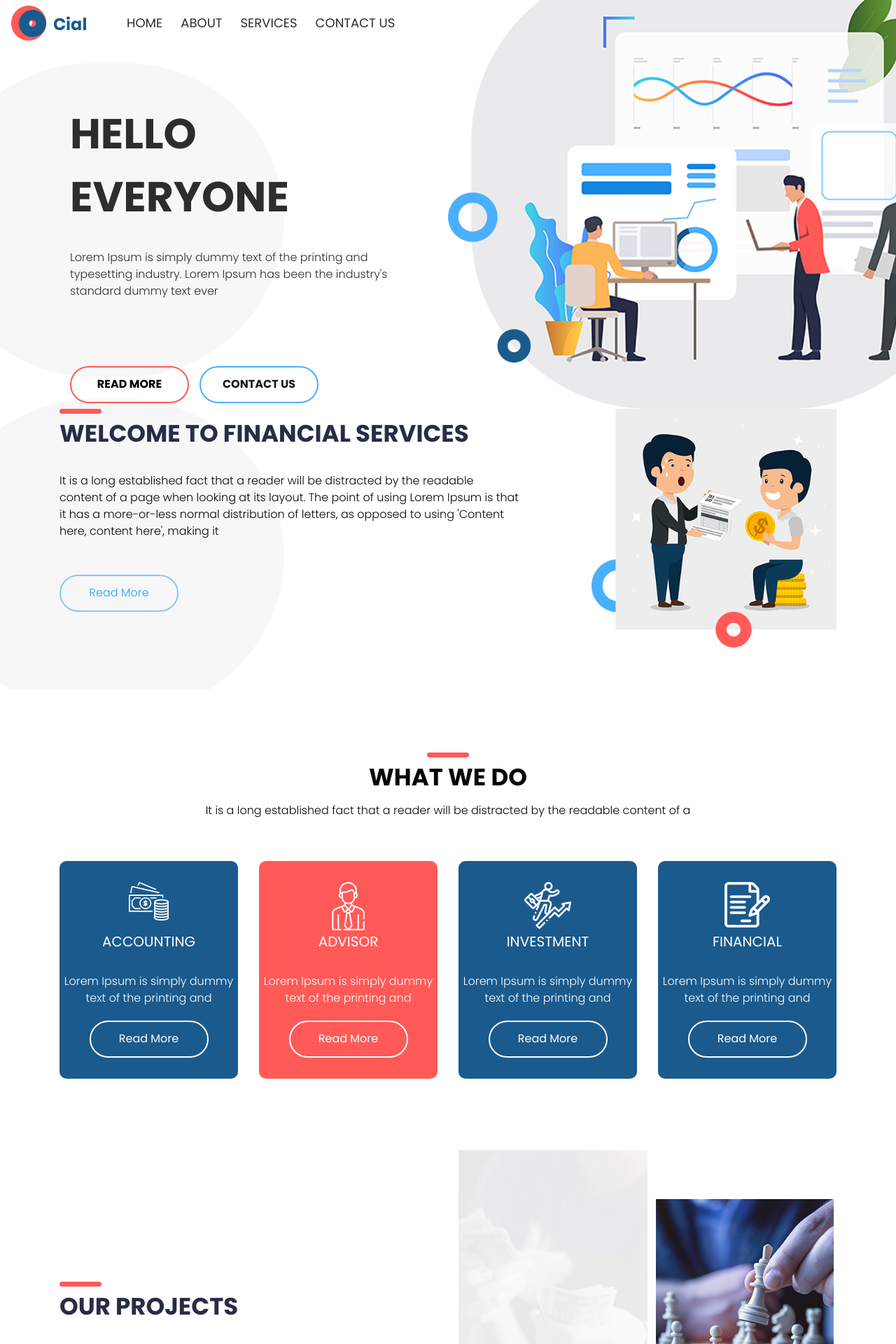
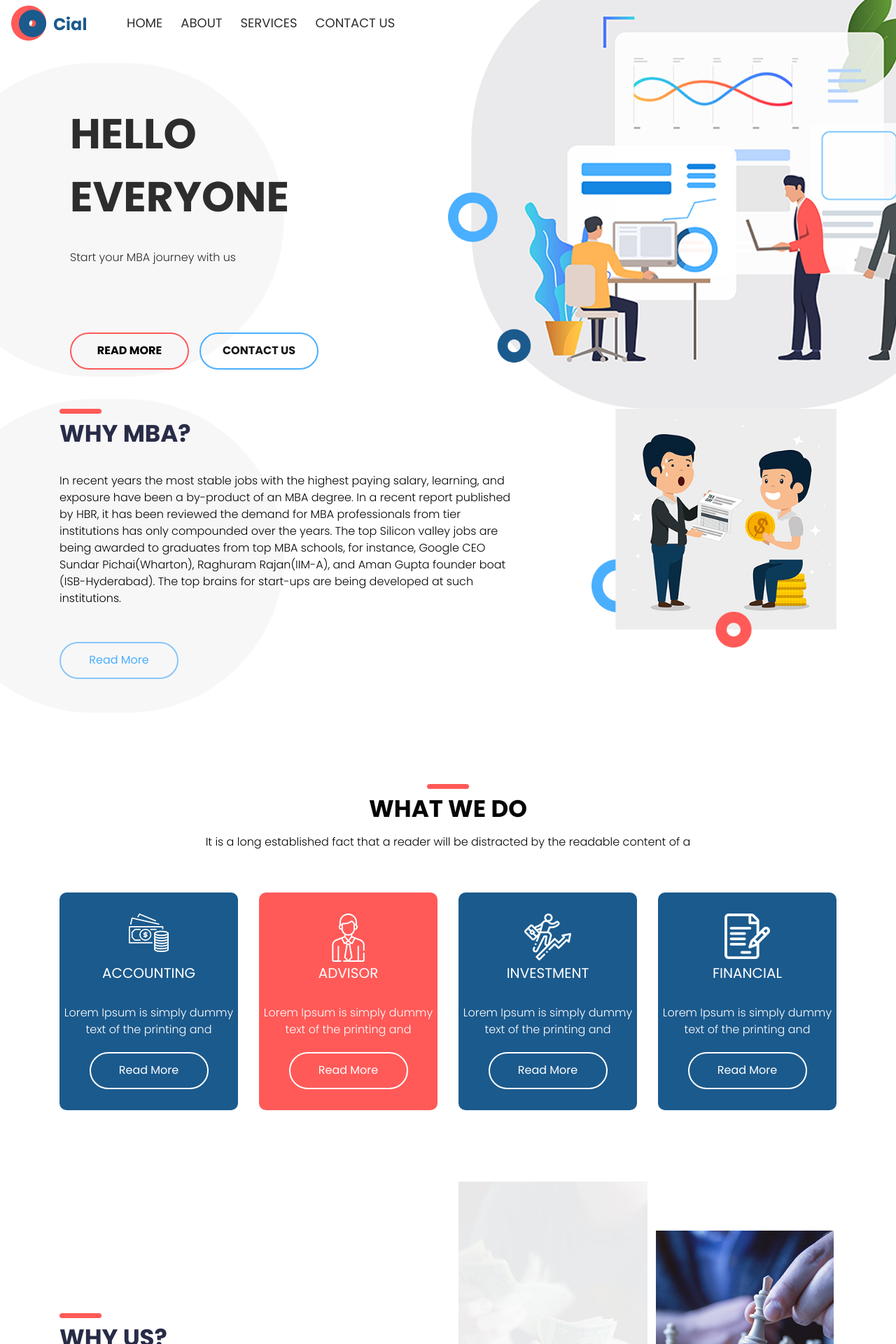
Before and after one commit to GMATF/AVF, a Flask app: page / in a window 1280 px wide. Shown: the top 1920 px of the page at 70% size. Run offline with Flask 2, Linux system fonts and the light colour scheme; some libraries are stand-ins or nearby versions.

Commit message:
Added home page contents

```diff
--- a/app/static/css/style.css
+++ b/app/static/css/style.css
@@ -966,7 +966,7 @@ button {
 
   /* Style the front side (fallback if image is missing) */
   .flip-card-front {
-    background-color: rgba(255, 0, 0, 0.116);
+    background-color: rgba(255, 0, 0, 0.35);
     color: black;
     display: flex;
     flex-direction: column;
@@ -1115,6 +1115,11 @@ button {
     .flip-card-front, .flip-card-back {
         height: 55rem;
     }
+    .b-service-title {
+        font-size: 2.2em;
+        font-weight: bold;
+        margin-top: 1.5em;
+    }
 
 
   #back-sb{
--- a/app/templates/index.html
+++ b/app/templates/index.html
@@ -61,7 +61,7 @@
         </nav>
         <div class="banner_main">
           <h1 class="banner_taital" data-aos="fade-right">Hello <br>Everyone</h1>
-          <p class="banner_text" data-aos="fade-right" data-aos-delay="200">Lorem Ipsum is simply dummy text of the printing and typesetting industry. Lorem Ipsum has been the industry's standard dummy text ever </p>
+          <p class="banner_text" data-aos="fade-right" data-aos-delay="200">Start your MBA journey with us </p>
           <div class="btn_main" data-aos="fade-right" data-aos-delay="400">
             <div class="more_bt"><a href="#">Read More </a></div>
             <div class="contact_bt"><a href="#">Contact Us</a></div>
@@ -78,8 +78,10 @@
       <div class="container">
         <div class="row">
           <div class="col-md-8">
-            <h1 class="services_taital" data-aos="fade-right">WELCOME TO FINAnCIAL SERVICES</h1>
-            <p class="services_text" data-aos="fade-right" data-aos-delay="150">It is a long established fact that a reader will be distracted by the readable content of a page when looking at its layout. The point of using Lorem Ipsum is that it has a more-or-less normal distribution of letters, as opposed to using 'Content here, content here', making it </p>
+            <h1 class="services_taital" data-aos="fade-right">Why MBA?</h1>
+            <p class="services_text" data-aos="fade-right" data-aos-delay="150">
+              In recent years the most stable jobs with the highest paying salary, learning, and exposure have been a by-product of an MBA degree. In a recent report published by HBR, it has been reviewed the demand for MBA professionals from tier institutions has only compounded over the years. The top Silicon valley jobs are being awarded to graduates from top MBA schools, for instance, Google CEO Sundar Pichai(Wharton), Raghuram Rajan(IIM-A), and  Aman Gupta founder boat (ISB-Hyderabad). The top brains for start-ups are being developed at such institutions.
+              </p>
             <div class="moremore_bt"  data-aos="fade-right" data-aos-delay="250"><a href="#">Read More </a></div>
           </div>
           <div class="col-md-4">
@@ -139,8 +141,10 @@
         <div class="row">
           <div class="col-md-6">
             <div class="project_main">
-              <h1 class="services_taital">Our projects</h1>
-              <p class="services_text">It is a long established fact that a reader will be distracted by the readable content of a </p>
+              <h1 class="services_taital">Why Us?</h1>
+              <p class="services_text">We have a team of well-qualified trainers from top B-schools across the world, and our mentors have experience working in some of the leading institutions across the globe, including McKinsey, Deloitte, TCS, Jio, and Mahindra and Mahindra, in profiles like Consulting and Strategy, this gives our team a vast exposure to share their idea for the essay and interview prep.
+                Our mentors also have experience in converting call from IIM-A, NUS, ISB, Wharton and INSEAD
+              </p>
               <div class="moremore_bt"><a href="#">Read More </a></div>
               <div class="image_6"><img src="../static/images/img-6.png"></div>
             </div>
--- a/app/templates/services.html
+++ b/app/templates/services.html
@@ -104,8 +104,8 @@
     <!--Trial for new card view-->
     <section class="card-flip-section ">
       <div class="container-sm	 ">
-        <h1 class="what_taital">WHAT WE DO</h1>
-        <p class="what_text">It is a long established fact that a reader will be distracted by the readable content of a </p>
+        <h1 class="what_taital">OUR SERVICES</h1>
+        <p class="what_text">Here are the services offered by MYMBAWORLD</p>
         <div class="justify-content-center">
         <div class="row justify-content-center">
 
```
